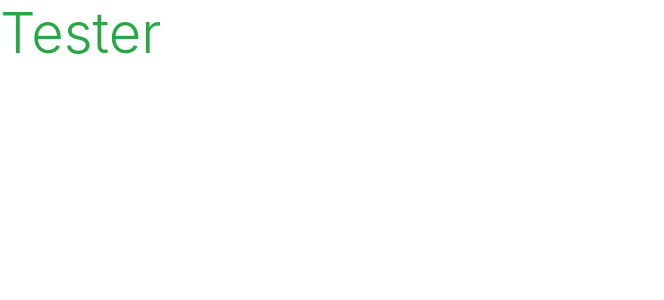
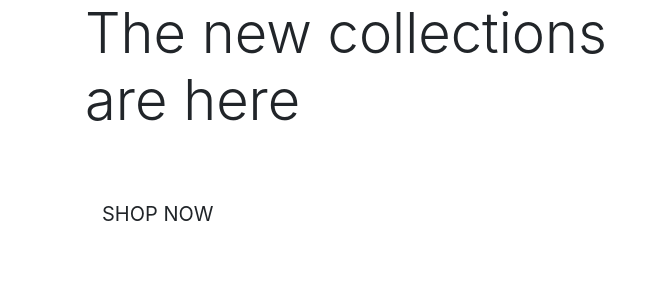
Before and after one commit to Joha-will/Boutique-Ado-Ecommerce-Store, a Django app: page / in a window 1280 px wide. Shown: the top 300 px of the page, without its empty margins (0-664 px from the left). Run offline with Django 3.2, Linux system fonts and the light colour scheme.

Commit message:
Added home page content

```diff
--- a/home/templates/home/index.html
+++ b/home/templates/home/index.html
@@ -2,6 +2,37 @@
 
 {% load static %}
 
+{% block page_header %}
+    <div class="container header-container">
+        <div class="row">
+            <div class="col">
+
+            </div>
+        </div>
+    </div>
+{% endblock %}
+
 {% block content %}
-    <h1 class="display-4 text-success"> Tester</h1>
+    <div class="container h-100">
+
+        <div class="row h-100">
+
+            <div class="col-7 col-md-6 my-auto">
+
+                <h1 class="display-4 logo-font text-black">
+                    The new collections are here
+                </h1>
+                <div class="my-5">
+                    <h4>
+                        <a href="" class="shop-now-button btn-lg btn text-uppercase rounded-0 py-3"> Shop Now</a>
+
+                    </h4>
+
+                </div>
+
+            </div>
+
+        </div>
+
+    </div>
 {% endblock %}
```
